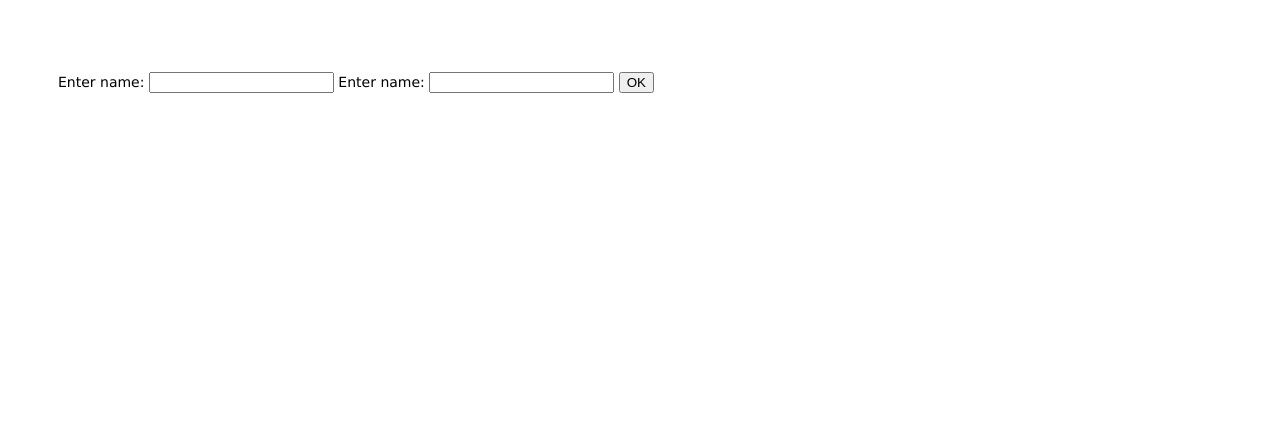
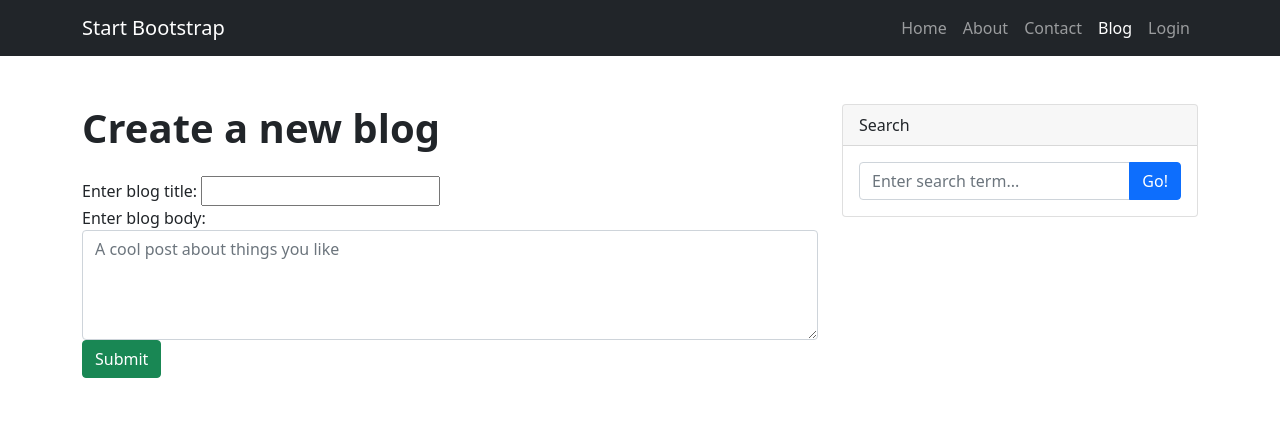
Before and after one commit to Fish4203/bedit, a Node server app: page /blogs/create in a window 1280 px wide. Shown: the top 425 px of the page. Run offline with Node 20, Linux system fonts and the light colour scheme; some libraries are stand-ins or nearby versions.

Commit message:
blog update and deleat

```diff
--- a/controllers/blogController.js
+++ b/controllers/blogController.js
@@ -19,16 +19,17 @@ exports.blogDetail = asyncHandler(async (req, res, next) => {
   const blogResult = await Blog.findById(req.params.id).exec();
   const commentsResult = await Comment.find({blog: req.params.id}).exec();
   const userResult = await User.findById(blogResult.user).exec();
+  const otherBlogs = await Blog.find({user: blogResult.user}).exec();
   const users = [];
   for (const comment in commentsResult) {
     users.push(await User.findById(commentsResult[comment].user).exec());
   }
-  res.render("pages/blog", {title: "the", user: req.user, blog: blogResult, blogUser: userResult, comments: commentsResult, users: users, errors: [req.query.errors]});
+  res.render("pages/blog", {title: blogResult.title, user: req.user, blog: blogResult, blogUser: userResult, otherBlogs: otherBlogs, comments: commentsResult, users: users, errors: [req.query.errors]});
 });
 
 // create
 exports.blogCreateG = asyncHandler(async (req, res, next) => {
-  res.render("newBlog", {user: req.user, errors: []});
+  res.render("pages/blogCreate", {title: "Create a new blog", user: req.user, errors: []});
 });
 
 exports.blogCreateP = [
@@ -43,35 +44,53 @@ exports.blogCreateP = [
     .escape(),
   // do the stuff
   asyncHandler(async (req, res, next) => {
-    const errors = validationResult(req);
+    const errors = validationResult(req).array();
 
+    if (errors.length == 0) {
+      if (req.user != undefined) {
+        try {
           const blog = new Blog({
             title: req.body.title,
             body: req.body.body,
+            user: req.user,
           });
 
-    if (!errors.isEmpty()) {
-      res.render("newBlog", {user: req.user, errors: errors.array()});
-      return;
+          await blog.save();
+
+          res.redirect(blog.url);
+        } catch (e) {
+          errors.push("cant create blog");
+        }
       } else {
-      await blog.save();
-      res.redirect(blog.url);
+        errors.push("You have to be loged in to create a blog");
       }
+    }
+
+    res.render("pages/blogCreate", {title: "Create a new blog", user: req.user, errors: errors});
   }),
 ];
 
 // delete
 exports.blogDeleteG = asyncHandler(async (req, res, next) => {
+  try {
+    const blogResult = await Blog.findById(req.params.id).exec();
+    var url;
+
+    if (String(blogResult.user._id) == String(req.user._id)) {
       await Blog.deleteOne({_id: req.params.id}).exec();
       await Comment.deleteMany({blog: req.params.id}).exec();
-  res.redirect('/blogs');
+      url = '/blogs';
+    } else {
+      url = '/blogs/' + req.params.id + "/?errors=cant delete another users blog";
+    }
+  } catch (e) {
+    url = '/blogs/' + req.params.id + "/?errors=cant delete blog";
+  }
+
+  res.redirect(url);
 });
 
 // update
-exports.blogUpdateG = asyncHandler(async (req, res, next) => {
-  const blogResult = await Blog.findById(req.params.id).exec();
-  res.render("updateBlog", {user: req.user, blog: blogResult, errors: []});
-});
 
 exports.blogUpdateP = [
   // Validate and sanitize fields.
@@ -85,23 +104,32 @@ exports.blogUpdateP = [
     .escape(),
   // do the stuff
   asyncHandler(async (req, res, next) => {
-    const errors = validationResult(req);
+    const errors = validationResult(req).array();
+    var url;
 
+    if (errors.length == 0) {
+      if (req.user != undefined) {
+        try {
           const blog = new Blog({
             title: req.body.title,
             body: req.body.body,
+            user: req.user,
             _id: req.params.id,
           });
 
+          const blogup = await Blog.findByIdAndUpdate(req.params.id, blog, {});
 
+          url = '/blogs/' + req.params.id;
+        } catch (e) {
+          url = '/blogs/' + req.params.id + "/?errors=cant update blog";
+        }
+      } else {
+        url = '/blogs/' + req.params.id + "/?errors=You have to be loged in to update a blog";
+      }
+    } else {
+      url = '/blogs/' + req.params.id + "/?errors=" + String(errors[0]);
+    }
 
-    if (!errors.isEmpty()) {
-      const blogResult = await Blog.findById(req.params.id).exec();
-      res.render("updateBlog", {user: req.user, blog: blogResult, errors: errors.array()});
-      return;
-    } else {
-      const blogup = await Blog.findByIdAndUpdate(req.params.id, blog, {});
-      res.redirect(blogup.url);
-    }
+    res.redirect(url);
   }),
 ];
--- a/controllers/commentController.js
+++ b/controllers/commentController.js
@@ -16,6 +16,7 @@ exports.CreateP = [
     var url;
 
     if (errors.isEmpty()) {
+      if (req.user != undefined) {
         try {
           const comment = new Comment({
             body: req.body.body,
@@ -28,6 +29,9 @@ exports.CreateP = [
           url = '/blogs/' + req.params.id;
         } catch (e) {
           url = '/blogs/' + req.params.id + "/?errors=cant create comment";
+        }
+      } else {
+        url = '/blogs/' + req.params.id + "/?errors=You need to login to make a comment";
       }
     } else {
       url = '/blogs/' + req.params.id + "/?errors=cant validate input text";
--- a/routes/blogs.js
+++ b/routes/blogs.js
@@ -16,7 +16,6 @@ router.post("/create", jwtAuth.verifyToken, blogController.blogCreateP);
 
 router.get("/:id/delete", jwtAuth.verifyToken, blogController.blogDeleteG);
 
-router.get("/:id/update", jwtAuth.verifyToken, blogController.blogUpdateG);
 router.post("/:id/update", jwtAuth.verifyToken, blogController.blogUpdateP);
 
 router.post("/:id/comment/create", jwtAuth.verifyToken, commentController.CreateP);
--- a/views/newBlog.ejs
+++ /dev/null
@@ -1,28 +0,0 @@
-
-<!DOCTYPE html>
-<html>
-  <head>
-    <title>New Blog</title>
-    <link rel='stylesheet' href='/stylesheets/style.css' />
-  </head>
-  <body>
-    <% if (errors) { %>
-      <ul>
-        <% errors.forEach(function(error){ %>
-          <li><%= error; %></li>
-          <% }); %>
-      </ul>
-    <% } %>
-
-
-    <form action="/blogs/create" method="post">
-      <label for="title">Enter name: </label>
-      <input id="title" type="text" name="title"/>
-
-      <label for="body">Enter name: </label>
-      <input id="body" type="text" name="body"/>
-
-      <input type="submit" value="OK" />
-    </form>
-  </body>
-</html>
--- /dev/null
+++ b/views/pages/blogCreate.ejs
@@ -0,0 +1,63 @@
+<!DOCTYPE html>
+<html>
+  <head>
+    <%- include('../parts/head'); %>
+  </head>
+  <body>
+
+    <%- include('../parts/navbar'); %>
+
+
+    <div class="container mt-5">
+        <div class="row">
+            <div class="col-lg-8">
+                <!-- Post content-->
+                <article>
+                    <!-- Post header-->
+                    <header class="mb-4">
+                        <!-- Post title-->
+                        <h1 class="fw-bolder mb-1"><%= title; %></h1>
+                    </header>
+                    <!-- Preview image figure-->
+                    <!-- Post content-->
+                    <section class="mb-5">
+
+                      <% if (errors) { %>
+                        <ul>
+                          <% errors.forEach(function(error){ %>
+                            <% if (error != undefined) { %>
+                              <li><%= error; %></li>
+                            <% } %>
+                          <% }); %>
+                        </ul>
+                      <% } %>
+
+
+                      <form action="/blogs/create" method="post">
+                        <label for="title">Enter blog title: </label>
+                        <input id="title" type="text" name="title"/>
+                        <br>
+
+                        <label for="body">Enter blog body: </label>
+                        <textarea id="body" type="text" name="body" class="form-control " rows="4" placeholder="A cool post about things you like"></textarea>
+
+                        <input type="submit" class="btn btn-success " value="Submit" />
+                      </form>
+
+
+
+                    </section>
+
+                </article>
+            </div>
+            <!-- Side widgets-->
+            <div class="col-lg-4">
+                <!-- Search widget-->
+                <%- include('../parts/serch'); %>
+
+            </div>
+        </div>
+    </div>
+    <%- include('../parts/foot'); %>
+  </body>
+</html>
--- /dev/null
+++ b/views/parts/serch.ejs
@@ -0,0 +1,9 @@
+<div class="card mb-4">
+    <div class="card-header">Search</div>
+    <div class="card-body">
+        <div class="input-group">
+            <input class="form-control" type="text" placeholder="Enter search term..." aria-label="Enter search term..." aria-describedby="button-search" />
+            <a class="btn btn-primary" id="button-search" type="button">Go!</a>
+        </div>
+    </div>
+</div>
```
Also changed, not shown: views/pages/blog.ejs (+53 -7 lines), views/pages/blogs.ejs (+2 -9 lines), views/updateBlog.ejs (deleted, +0 -28 lines). Lines whose indentation alone changed are shown as unchanged.
